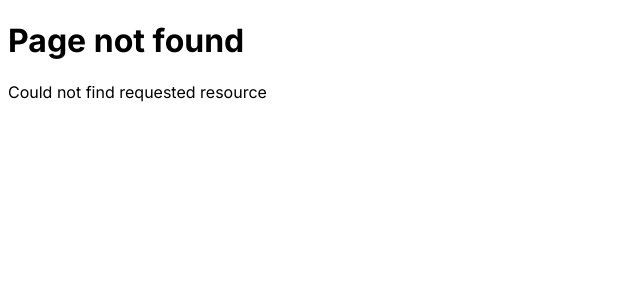
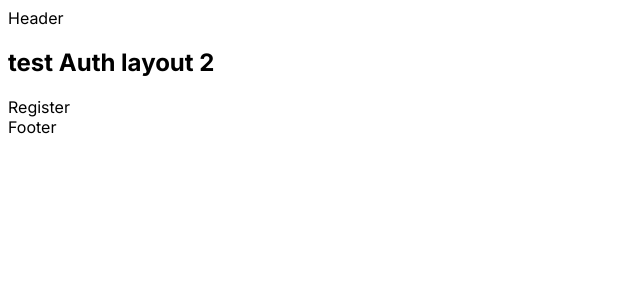
Before and after one commit to jasimchowdhury/Jasim-s-nextjs-14, a Next.js app: page /register2 in a window 1280 px wide. Before the commit this address had no page. Shown: the top 300 px of the page, without its empty margins (0-640 px from the left). Built offline with nearby package versions, Linux system fonts and the light colour scheme.

Commit message:
Route Group Layout - (testauth)

```diff
--- /dev/null
+++ b/src/app/(testauth)/layout.tsx
@@ -0,0 +1,12 @@
+import React from "react";
+
+const layout = ({ children }: { children: React.ReactNode }) => {
+  return (
+    <div>
+      <h2>test Auth layout 2</h2>
+      {children}
+    </div>
+  );
+};
+
+export default layout;
--- /dev/null
+++ b/src/app/(testauth)/login2/page.tsx
@@ -0,0 +1,7 @@
+import React from "react";
+
+const Login = () => {
+  return <div>Login</div>;
+};
+
+export default Login;
--- /dev/null
+++ b/src/app/(testauth)/register2/page.tsx
@@ -0,0 +1,7 @@
+import React from "react";
+
+const Register = () => {
+  return <div>Register</div>;
+};
+
+export default Register;
--- a/src/app/docs/[...slug]/page.tsx
+++ b/src/app/docs/[...slug]/page.tsx
@@ -1,17 +1,25 @@
 import React from "react";
+import Image from "next/image";
 
 const docs = ({ params }: { params: { slug: string[] } }) => {
   if (params.slug.length === 3)
     return (
       <div>
-        Welcome to the Documents {params.slug[0]} and concept {params.slug[1]}{" "}
-        and {params.slug[2]}
+        Welcome to{" "}
+        <Image
+          src="/vercel.jpg"
+          width={250}
+          height={300}
+          alt="Picture of the author"
+        />{" "}
+        the Documents {params.slug[0]} and concept {params.slug[1]} and{" "}
+        {params.slug[2]} All the three slugs
       </div>
     );
   else if (params.slug.length === 2) {
-    return <h1>viewing docs for feature page 2 {params.slug[1]}</h1>;
+    return <h1>viewing docs Slug 2 {params.slug[1]}</h1>;
   } else if (params.slug.length === 1) {
-    return <h1>viewing docs for page 1 {params.slug[0]}</h1>;
+    return <h1>viewing docs Slug 1 {params.slug[0]}</h1>;
   }
 };
 
--- a/src/app/layout.tsx
+++ b/src/app/layout.tsx
@@ -16,7 +16,11 @@ export default function RootLayout({
 }>) {
   return (
     <html lang="en">
-      <body className={inter.className}>{children}</body>
+      <body className={inter.className}>
+        <header className="backgroundColor: lightblue">Header</header>
+        {children}
+        <footer>Footer</footer>
+      </body>
     </html>
   );
 }
--- /dev/null
+++ b/src/app/products/[productsid]/layout.tsx
@@ -0,0 +1,13 @@
+import React, { Children } from "react";
+
+const ProductDetailsLayout = ({ children }: { children: React.ReactNode }) => {
+  return (
+    <div>
+      {children}
+      <h2>Featured Products - new layout from product id</h2>
+      {/* Carousel Here */}
+    </div>
+  );
+};
+
+export default ProductDetailsLayout;
--- a/src/app/products/[productsid]/page.tsx
+++ b/src/app/products/[productsid]/page.tsx
@@ -1,7 +1,7 @@
 import React from "react";
 
 const id1 = ({ params }: { params: { productsid: string } }) => {
-  return <div>hello world{params.productsid}</div>;
+  return <div>Product Folder {params.productsid}</div>;
 };
 
 export default id1;
```
